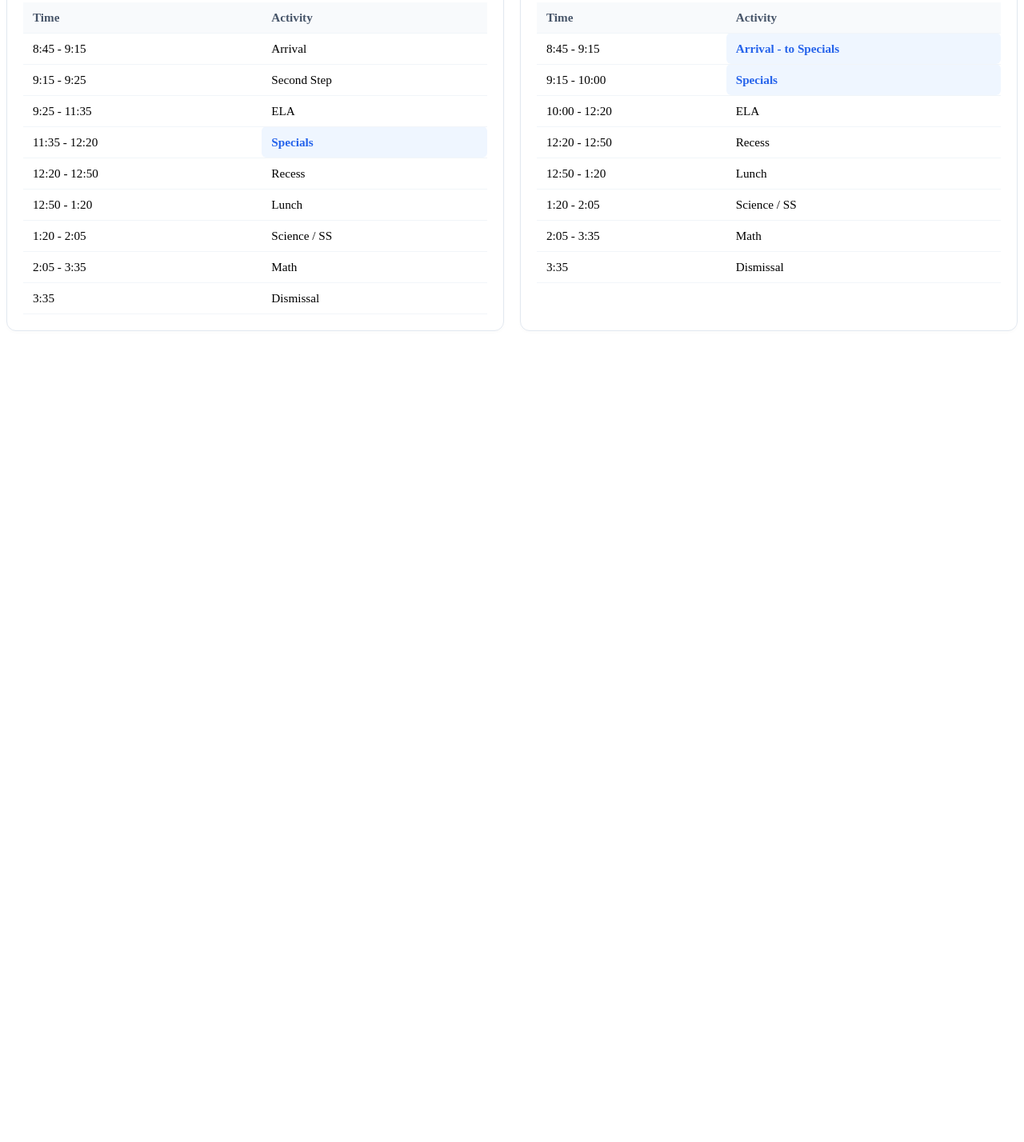
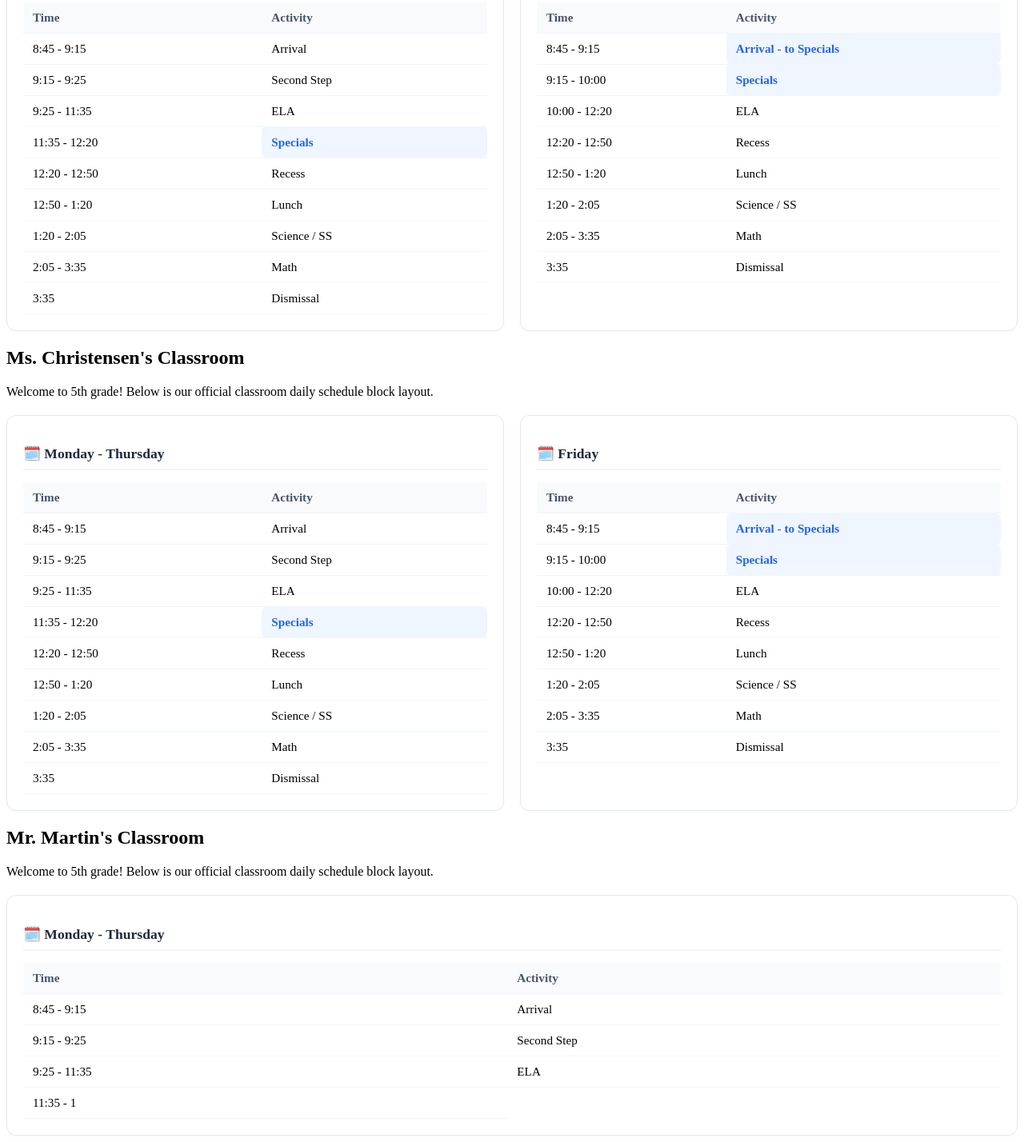
Before and after one commit to dimalazarev2704-wq/oce-5th-grade-hub, a plain HTML site: page index.html in a window 1280 px wide. Shown: the part 2418-3846 px from the top of the page at 80% size. Before the commit the page ends 2840 px from the top, so only its background shows below. Drawn offline with Linux system fonts and the light colour scheme.

Commit message:
Update index.html

```diff
--- a/index.html
+++ b/index.html
@@ -197,4 +197,56 @@
                     </div>
                 </div>
             </div>
-        </section
+        </section>
+
+        <section id="christensen-tab" class="tab-content">
+            <div class="card">
+                <h2>Ms. Christensen's Classroom</h2>
+                <p class="description">Welcome to 5th grade! Below is our official classroom daily schedule block layout.</p>
+                <div class="schedule-grid">
+                    <div class="schedule-block">
+                        <h3>🗓️ Monday - Thursday</h3>
+                        <table class="schedule-table">
+                            <tr><th>Time</th><th>Activity</th></tr>
+                            <tr><td>8:45 - 9:15</td><td>Arrival</td></tr>
+                            <tr><td>9:15 - 9:25</td><td>Second Step</td></tr>
+                            <tr><td>9:25 - 11:35</td><td>ELA</td></tr>
+                            <tr><td>11:35 - 12:20</td><td class="highlight-specials">Specials</td></tr>
+                            <tr><td>12:20 - 12:50</td><td>Recess</td></tr>
+                            <tr><td>12:50 - 1:20</td><td>Lunch</td></tr>
+                            <tr><td>1:20 - 2:05</td><td>Science / SS</td></tr>
+                            <tr><td>2:05 - 3:35</td><td>Math</td></tr>
+                            <tr><td>3:35</td><td>Dismissal</td></tr>
+                        </table>
+                    </div>
+                    <div class="schedule-block">
+                        <h3>🗓️ Friday</h3>
+                        <table class="schedule-table">
+                            <tr><th>Time</th><th>Activity</th></tr>
+                            <tr><td>8:45 - 9:15</td><td class="highlight-specials">Arrival - to Specials</td></tr>
+                            <tr><td>9:15 - 10:00</td><td class="highlight-specials">Specials</td></tr>
+                            <tr><td>10:00 - 12:20</td><td>ELA</td></tr>
+                            <tr><td>12:20 - 12:50</td><td>Recess</td></tr>
+                            <tr><td>12:50 - 1:20</td><td>Lunch</td></tr>
+                            <tr><td>1:20 - 2:05</td><td>Science / SS</td></tr>
+                            <tr><td>2:05 - 3:35</td><td>Math</td></tr>
+                            <tr><td>3:35</td><td>Dismissal</td></tr>
+                        </table>
+                    </div>
+                </div>
+            </div>
+        </section>
+
+        <section id="martin-tab" class="tab-content">
+            <div class="card">
+                <h2>Mr. Martin's Classroom</h2>
+                <p class="description">Welcome to 5th grade! Below is our official classroom daily schedule block layout.</p>
+                <div class="schedule-grid">
+                    <div class="schedule-block">
+                        <h3>🗓️ Monday - Thursday</h3>
+                        <table class="schedule-table">
+                            <tr><th>Time</th><th>Activity</th></tr>
+                            <tr><td>8:45 - 9:15</td><td>Arrival</td></tr>
+                            <tr><td>9:15 - 9:25</td><td>Second Step</td></tr>
+                            <tr><td>9:25 - 11:35</td><td>ELA</td></tr>
+                            <tr><td>11:35 - 1
```
